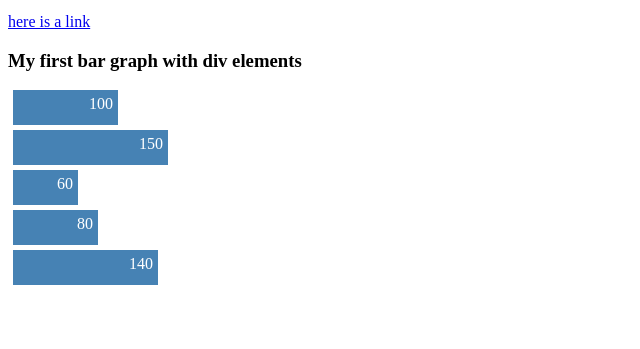
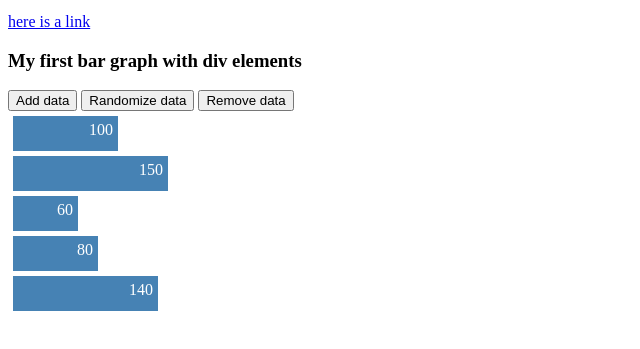
Before and after one commit to akeshavan/nhw2017_d3, a plain HTML site: page index.html in a window 1280 px wide. Shown: the part 101-450 px from the top of the page, without its empty margins (0-640 px from the left). Drawn offline with Linux system fonts and the light colour scheme.

Commit message:
step07_brk: broken updater

```diff
--- a/index.html
+++ b/index.html
@@ -27,6 +27,9 @@
     <p> This is a paragraph </p>
     <a href="http://www.google.com"> here is a link </a>
     <h3> My first bar graph with div elements</h3>
+    <button onclick="addData()"> Add data </button>
+    <button onclick="randomData()"> Randomize data </button>
+    <button onclick="removeData()"> Remove data </button>
     <div id="plotArea"></div>
 
   </body>
@@ -38,6 +41,7 @@
 
   var data = [100, 150, 60, 80, 140]
 
+  function render(data){
     d3.select("#plotArea").selectAll(".bar")
       .data(data).enter().append("div")
       .attr("class", "bar")
@@ -67,6 +71,30 @@
       d3.select("#plotArea").selectAll(".bar")
         .data(data)
     })
+  }
+
+  render(data)
+
+  function randomInt(min, max){
+    return Math.floor(Math.random() * (max - min + 1)) + min;
+  }
+
+  function addData(){
+    data.push(randomInt(30,200)) //append a random number to data
+    render(data)
+  }
+
+  function randomData(){
+    for (i=0; i<data.length; i++){
+      data[i] = randomInt(30,200)
+    }
+    render(data)
+  }
+
+  function removeData(){
+    data.pop() //remove last element
+    render(data)
+  }
 
   </script>
 
```
Lines whose indentation alone changed are shown as unchanged.
